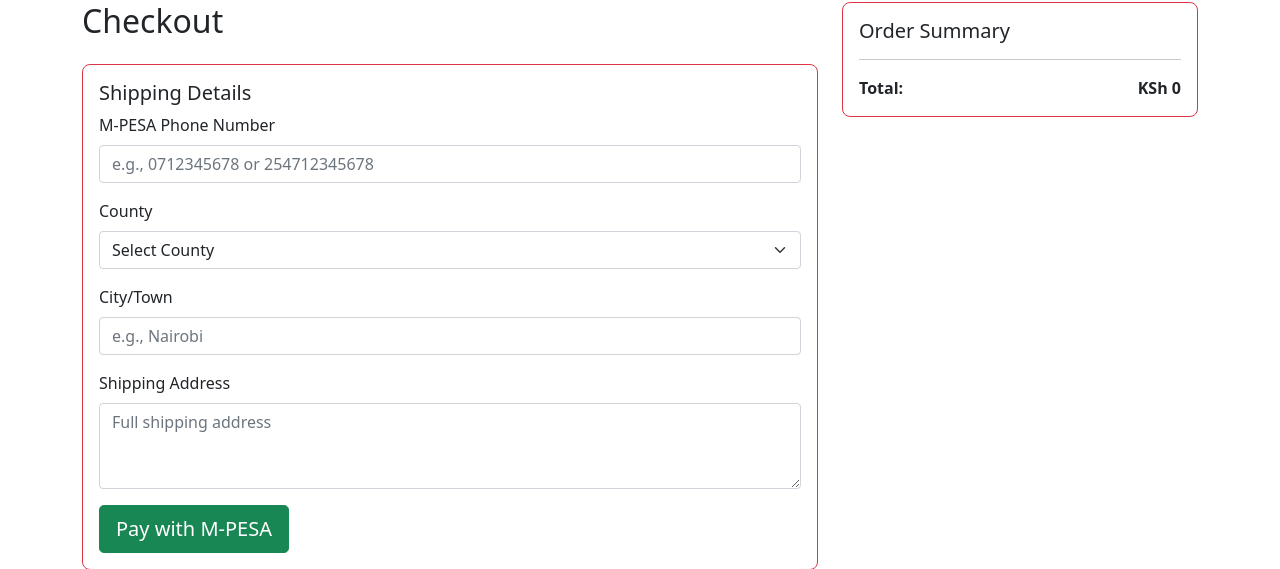
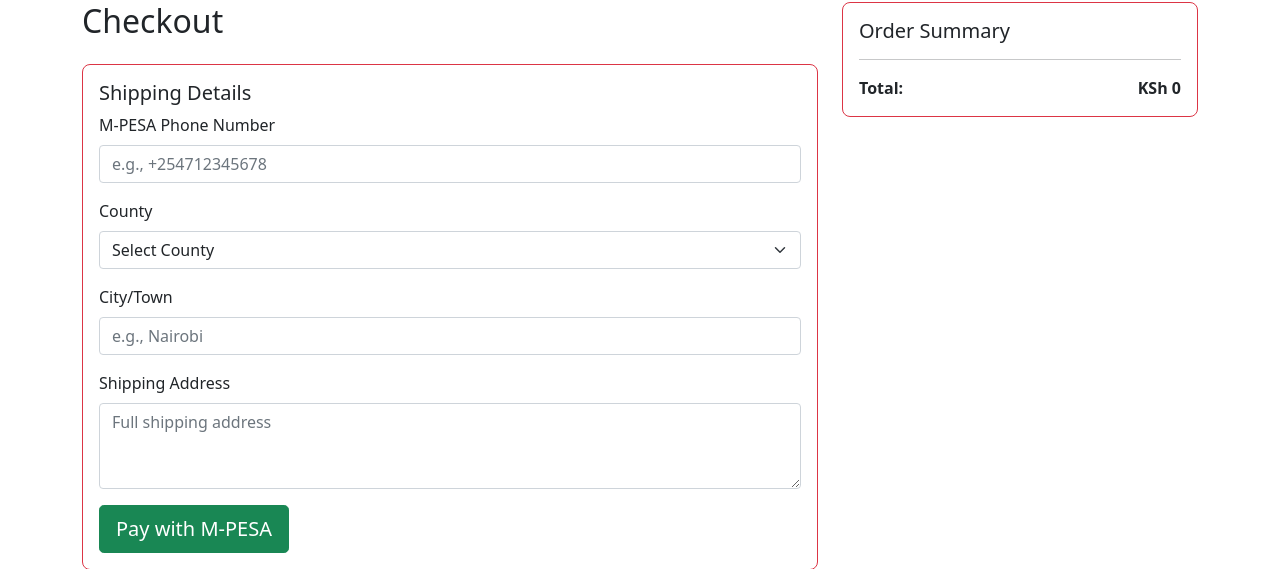
Before and after one commit to Justkim030/flask-ecommerce-store, a Flask app: template templates/checkout.html in a window 1280 px wide. Shown: the part 118-687 px from the top of the page. Run offline with Flask 3, Linux system fonts and the light colour scheme; the template is opened without the code that fills it, so the values that code supplies are empty; some libraries are stand-ins or nearby versions.

Commit message:
final update

```diff
--- a/templates/checkout.html
+++ b/templates/checkout.html
@@ -16,7 +16,7 @@
                             <input type="text" class="form-control" id="phone_number" name="phone_number" value="{{ admin_phone }}" readonly>
                             <div id="adminHelp" class="form-text">As an admin, your payment number is pre-filled.</div>
                         {% else %}
-                            <input type="text" class="form-control" id="phone_number" name="phone_number" placeholder="e.g., 0712345678 or 254712345678" required>
+                            <input type="text" class="form-control" id="phone_number" name="phone_number" placeholder="e.g., +254712345678" required>
                         {% endif %}
                     </div>
                     <div class="mb-3">
```
